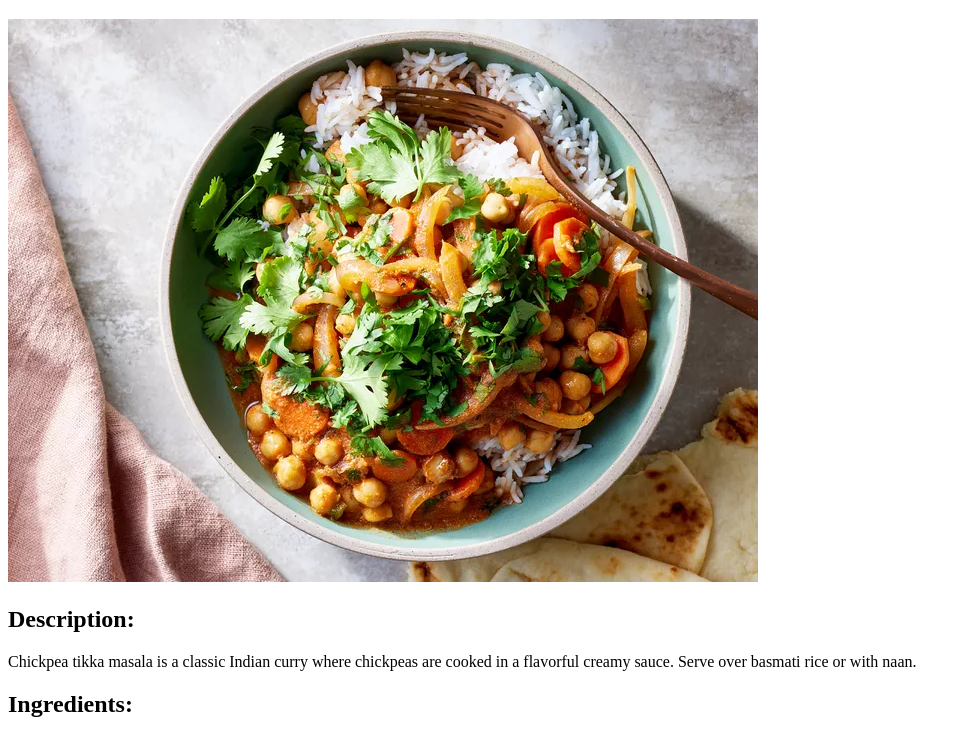
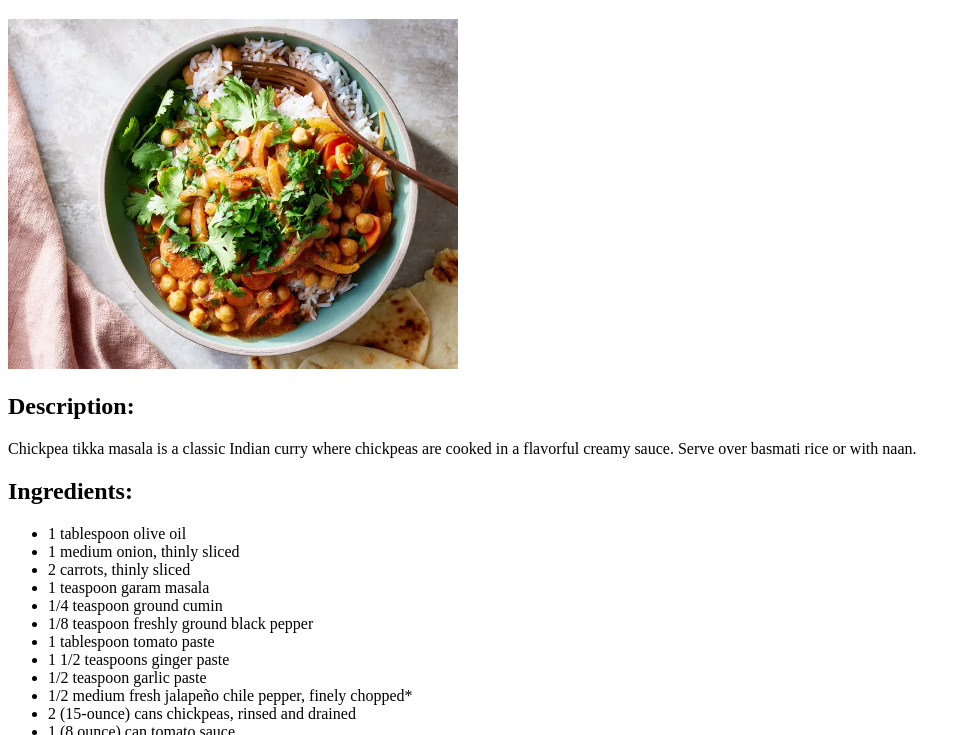
Before and after one commit to badxcode/odin-recipes, a plain HTML site: page recipes/chickpea-tikka-masala.html in a window 1280 px wide. Shown: the part 61-796 px from the top of the page, without its empty margins (0-971 px from the left). Drawn offline with Linux system fonts and the light colour scheme.

Commit message:
Fixed height and width for Chickpea Tikka Masala Image

```diff
--- a/recipes/chickpea-tikka-masala.html
+++ b/recipes/chickpea-tikka-masala.html
@@ -6,7 +6,7 @@
     </head>
     <body>
         <h1>Chickpea Tikka Masala</h1>
-        <img src="../images/chickpea-tikka-masala.png" alt="Chickpea Tikka Masala">
+        <img src="../images/chickpea-tikka-masala.png" alt="Chickpea Tikka Masala" height="350px" width="450px">
         <h2>Description:</h2>
         <p>Chickpea tikka masala is a classic Indian curry where chickpeas are cooked in a flavorful creamy sauce. Serve over basmati rice or with naan.</p>
         <h2>Ingredients:</h2>
```
Also changed, not shown: index.html (+1 -0 lines).
